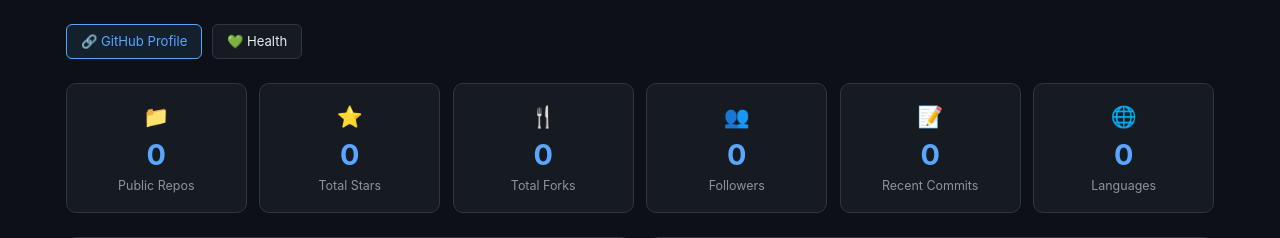
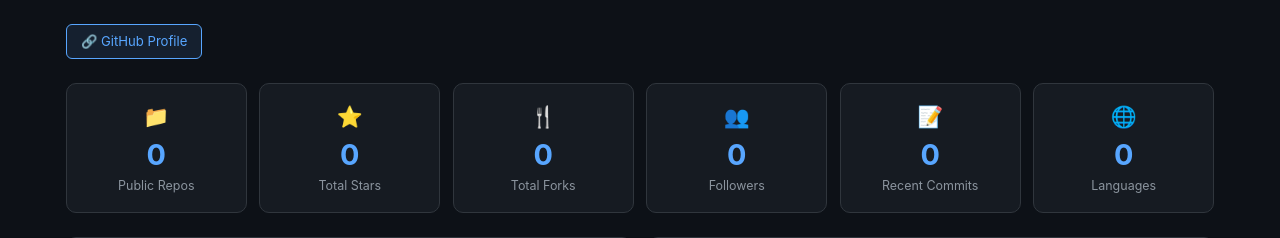
Before and after one commit to vishalkonduru/devops-dashboard, a Flask app: page / in a window 1280 px wide. Shown: the part 83-321 px from the top of the page. Run offline with Flask 3, Linux system fonts and the light colour scheme; data that the repository does not hold is empty.

Commit message:
fix: remove Health button — only GitHub Profile link remains public-facing

```diff
--- a/templates/index.html
+++ b/templates/index.html
@@ -128,10 +128,9 @@
 
 <main>
 
-  <!-- Only public-facing links -->
+  <!-- Only GitHub Profile link is public-facing -->
   <div class="action-bar">
     <a class="btn btn-primary" href="{{ data.profile.html_url }}" target="_blank" rel="noopener">🔗 GitHub Profile</a>
-    <a class="btn" href="/health" target="_blank">💚 Health</a>
   </div>
 
   <div class="stats-grid">
```
